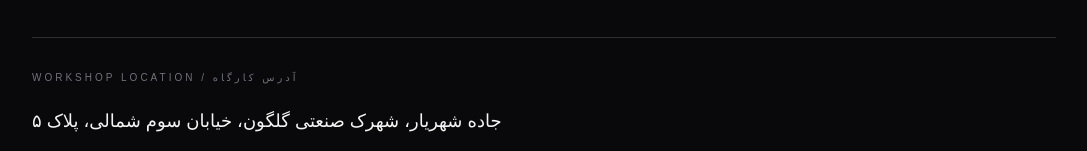
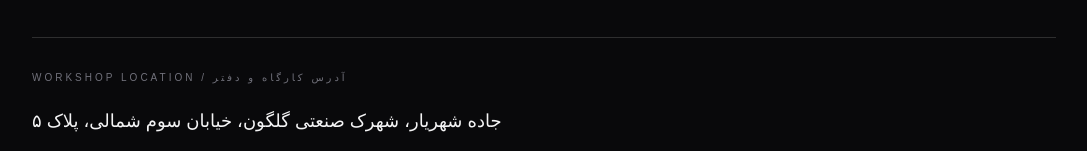
Before and after one commit to baranmasoumi2000-coder/bamda, a Next.js app: page /contact in a window 1280 px wide. Shown: the part 431-582 px from the top of the page, without its empty margins (96-1183 px from the left). Built offline with nearby package versions, Linux system fonts and the light colour scheme.

Commit message:
Update contact page design

```diff
--- a/app/contact/page.tsx
+++ b/app/contact/page.tsx
@@ -134,7 +134,7 @@ export default function ContactPage() {
 
         <div className="mt-16 border-t border-white/15 pt-8">
           <p className="text-[10px] tracking-[0.3em] text-zinc-500">
-            WORKSHOP LOCATION / آدرس کارگاه
+            WORKSHOP LOCATION / آدرس کارگاه و دفتر
           </p>
 
           <p className="mt-5 text-base font-light leading-8 text-zinc-100 sm:text-lg">
```
